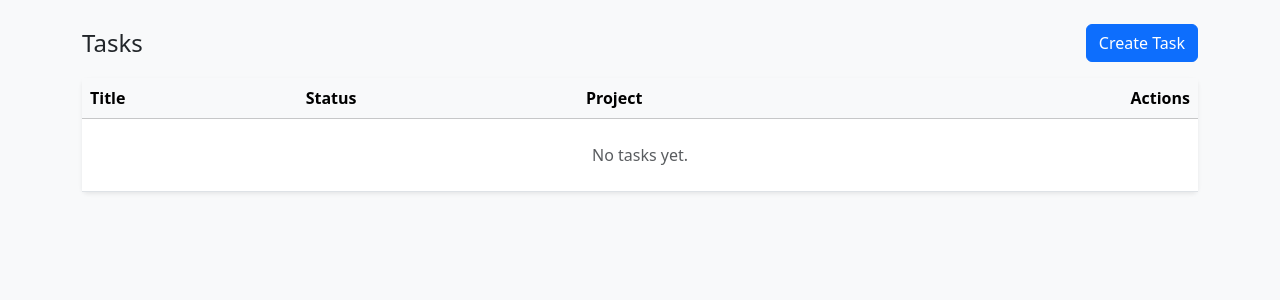
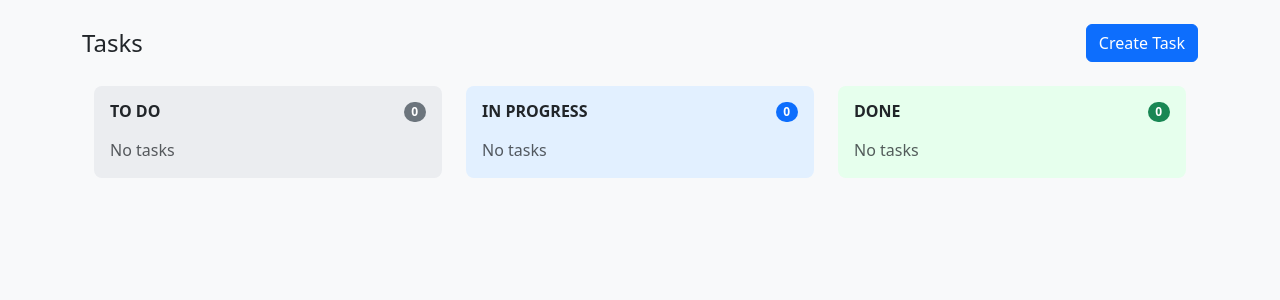
Before and after one commit to Iminokhun/task-manager-dscc, a Django app: page /tasks/ in a window 1280 px wide. Shown: the part 56-356 px from the top of the page. Run offline with Django 5.2, Linux system fonts and the light colour scheme; the visitor is signed in with stand-in values (Sample User, id 1); data comes from the database, SQL or seed files in the repository; data that the repository does not hold is empty.

```diff
--- a/tasks/views.py
+++ b/tasks/views.py
@@ -2,7 +2,7 @@ from django.contrib.auth import logout
 from django.contrib.auth.decorators import login_required
 from django.shortcuts import get_object_or_404, redirect, render
 
-from .forms import RegisterForm, TaskForm
+from .forms import CommentForm, RegisterForm, TaskForm
 from .models import Project, Task
 
 
@@ -28,14 +28,32 @@ def register_view(request):
 
 @login_required
 def task_list(request):
-    tasks = Task.objects.select_related("project", "assignee").prefetch_related("tags").all()
-    return render(request, "tasks/task_list.html", {"tasks": tasks})
+    base_qs = Task.objects.select_related("project", "assignee").prefetch_related("tags")
+    context = {
+        "todo_tasks": base_qs.filter(status="todo"),
+        "ip_tasks": base_qs.filter(status="in_progress"),
+        "done_tasks": base_qs.filter(status="done"),
+    }
+    return render(request, "tasks/task_list.html", context)
 
 
 @login_required
 def task_detail(request, pk):
-    task = get_object_or_404(Task, pk=pk)
-    return render(request, "tasks/task_detail.html", {"task": task})
+    task = get_object_or_404(
+        Task.objects.select_related("project", "assignee").prefetch_related("tags", "comments__author"),
+        pk=pk,
+    )
+    if request.method == "POST":
+        form = CommentForm(request.POST)
+        if form.is_valid():
+            comment = form.save(commit=False)
+            comment.task = task
+            comment.author = request.user
+            comment.save()
+            return redirect("task_detail", pk=task.pk)
+    else:
+        form = CommentForm()
+    return render(request, "tasks/task_detail.html", {"task": task, "comment_form": form})
 
 
 @login_required
--- a/templates/tasks/task_list.html
+++ b/templates/tasks/task_list.html
@@ -4,35 +4,50 @@
   <h2 class="h4 mb-0">Tasks</h2>
   <a class="btn btn-primary" href="{% url 'task_create' %}">Create Task</a>
 </div>
-<div class="card border-0 shadow-sm">
-  <div class="table-responsive">
-    <table class="table table-hover mb-0">
-      <thead class="table-light">
-        <tr>
-          <th>Title</th>
-          <th>Status</th>
-          <th>Project</th>
-          <th class="text-end">Actions</th>
-        </tr>
-      </thead>
-      <tbody>
-        {% for task in tasks %}
-          <tr>
-            <td>{{ task.title }}</td>
-            <td>{{ task.get_status_display }}</td>
-            <td>{{ task.project.name }}</td>
-            <td class="text-end">
-              <a class="btn btn-sm btn-outline-primary" href="{% url 'task_detail' task.id %}">View</a>
-              <a class="btn btn-sm btn-outline-secondary" href="{% url 'task_update' task.id %}">Edit</a>
-            </td>
-          </tr>
+
+<div class="container-fluid py-2" style="background-color: #f8f9fa;">
+  <div class="row">
+    <div class="col-lg-4 mb-4">
+      <div class="p-3 rounded-3" style="background-color: #ebedf0;">
+        <h6 class="fw-bold text-uppercase mb-3 d-flex justify-content-between">
+          <span>To Do</span>
+          <span class="badge bg-secondary rounded-pill">{{ todo_tasks.count }}</span>
+        </h6>
+        {% for task in todo_tasks %}
+          {% include "includes/task_card.html" with task=task border_color="border-secondary" %}
         {% empty %}
-          <tr>
-            <td colspan="4" class="text-center text-muted py-4">No tasks yet.</td>
-          </tr>
+          <p class="text-muted mb-0">No tasks</p>
         {% endfor %}
-      </tbody>
-    </table>
+      </div>
+    </div>
+
+    <div class="col-lg-4 mb-4">
+      <div class="p-3 rounded-3" style="background-color: #e2f0ff;">
+        <h6 class="fw-bold text-uppercase mb-3 d-flex justify-content-between">
+          <span>In Progress</span>
+          <span class="badge bg-primary rounded-pill">{{ ip_tasks.count }}</span>
+        </h6>
+        {% for task in ip_tasks %}
+          {% include "includes/task_card.html" with task=task border_color="border-primary" %}
+        {% empty %}
+          <p class="text-muted mb-0">No tasks</p>
+        {% endfor %}
+      </div>
+    </div>
+
+    <div class="col-lg-4 mb-4">
+      <div class="p-3 rounded-3" style="background-color: #e6ffed;">
+        <h6 class="fw-bold text-uppercase mb-3 d-flex justify-content-between">
+          <span>Done</span>
+          <span class="badge bg-success rounded-pill">{{ done_tasks.count }}</span>
+        </h6>
+        {% for task in done_tasks %}
+          {% include "includes/task_card.html" with task=task border_color="border-success" %}
+        {% empty %}
+          <p class="text-muted mb-0">No tasks</p>
+        {% endfor %}
+      </div>
+    </div>
   </div>
 </div>
 {% endblock %}
```
Also changed, not shown: tasks/forms.py (+16 -1 lines), templates/includes/task_card.html (added, +25 -0 lines), templates/tasks/task_detail.html (+100 -20 lines).
